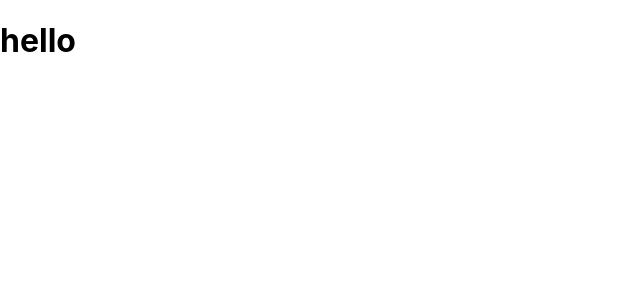
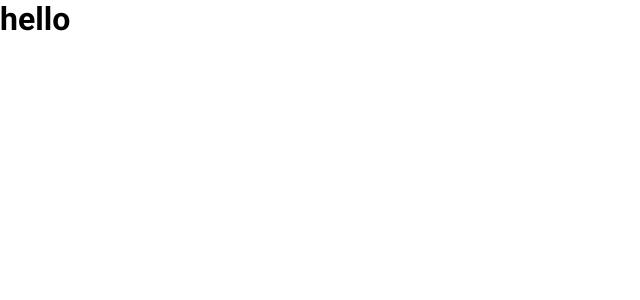
Before and after one commit to CKipchumba/portfolio, a React (Create React App) app: page / in a window 1280 px wide. Shown: the top 300 px of the page, without its empty margins (0-640 px from the left). Built offline with nearby package versions, Linux system fonts and the light colour scheme.

Commit message:
add app theme & resets

```diff
--- a/src/index.scss
+++ b/src/index.scss
@@ -1,13 +1,12 @@
+@import url('https://fonts.googleapis.com/css2?family=Oswald:wght@400;500;600;700&display=swap');
+@import url('https://fonts.googleapis.com/css2?family=Roboto:ital,wght@0,100;0,300;0,400;0,500;0,700;0,900;1,100;1,300;1,400;1,500;1,700;1,900&display=swap');
+
+@import './styles/resets';
+@import './styles/commons';
+@import './styles/theme';
+
+
+
 body {
-  margin: 0;
-  font-family: -apple-system, BlinkMacSystemFont, 'Segoe UI', 'Roboto', 'Oxygen',
-    'Ubuntu', 'Cantarell', 'Fira Sans', 'Droid Sans', 'Helvetica Neue',
-    sans-serif;
-  -webkit-font-smoothing: antialiased;
-  -moz-osx-font-smoothing: grayscale;
+    font-family: 'Roboto', sans-serif;
 }
-
-code {
-  font-family: source-code-pro, Menlo, Monaco, Consolas, 'Courier New',
-    monospace;
-}
--- a/src/styles/theme.scss
+++ b/src/styles/theme.scss
@@ -0,0 +1,14 @@
+
+$PRIMARY_COLOR: #F2B84B; // 242, 184, 75
+$SECONDARY_COLOR: #FB6542; // 251, 101, 66
+$TERTIARY_COLOR: #41D9D9; // 65, 217, 217
+
+$BLACK_COLOR: #1E1E1E; // 30, 30, 30
+$BLACK_ALT_COLOR: #262626; // 38, 38, 38
+$WHITE_COLOR: #FFFFFF; // 255, 255, 255
+
+$SUCCESS_COLOR: #11872e; // 17, 135, 46
+$ERROR_COLOR: #F23535; // 242, 53, 53
+
+$SUCCESS_GRADIENT: "";
+$ERROR_GRADIENT: "";
```
